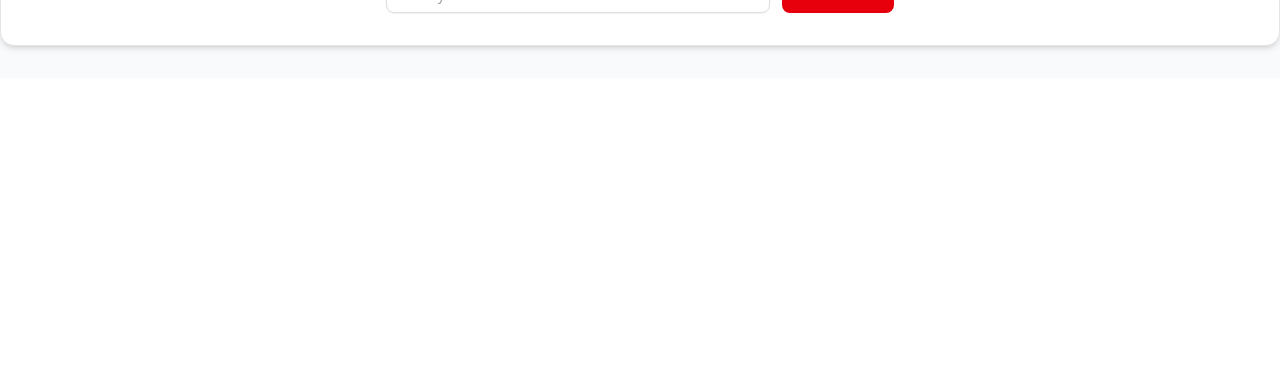
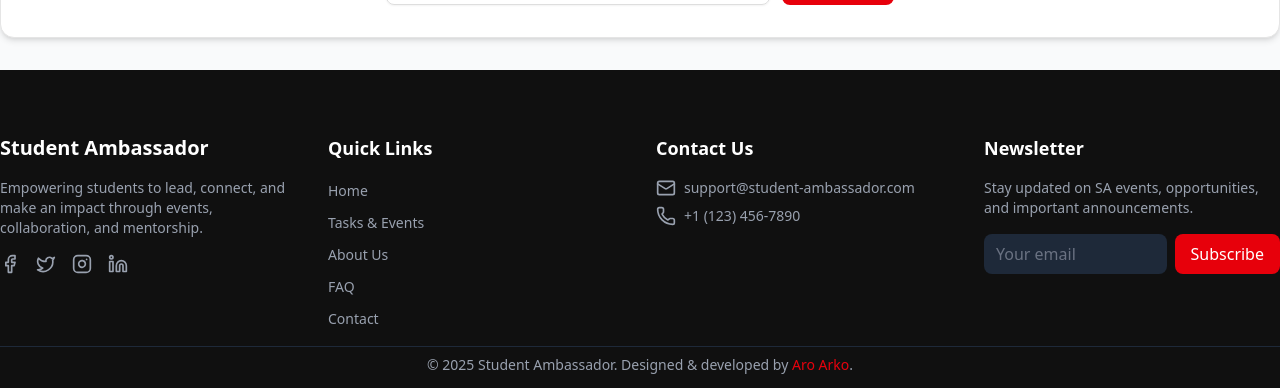
Before and after one commit to aro-arko/SA-Management-System, a Next.js app in the folder frontend/: page / in a window 1280 px wide. Shown: the part 3726-4114 px from the top of the page. Before the commit the page ends 3804 px from the top, so only its background shows below. Built offline with nearby package versions, Linux system fonts and the light colour scheme; no server answers.

Commit message:
footer added

```diff
--- a/frontend/src/app/(WithCommonLayout)/layout.tsx
+++ b/frontend/src/app/(WithCommonLayout)/layout.tsx
@@ -1,3 +1,4 @@
+import Footer from "@/components/shared/Footer";
 import Navbar from "@/components/shared/Navbar";
 
 const CommonLayout = ({ children }: { children: React.ReactNode }) => {
@@ -5,6 +6,7 @@ const CommonLayout = ({ children }: { children: React.ReactNode }) => {
     <div>
       <Navbar></Navbar>
       <main>{children}</main>
+      <Footer />
     </div>
   );
 };
--- a/frontend/src/components/modules/WithCommonLayout/quote/Quote.tsx
+++ b/frontend/src/components/modules/WithCommonLayout/quote/Quote.tsx
@@ -38,7 +38,7 @@ const Quote = () => {
         >
           <Lightbulb className="absolute top-6 left-6 text-yellow-500 dark:text-yellow-400 w-6 h-6 opacity-70" />
 
-          <h2 className="text-2xl sm:text-3xl font-semibold text-neutral-900 dark:text-neutral-100 mb-6">
+          <h2 className="text-3xl sm:text-4xl font-bold mb-3 text-neutral-900 dark:text-neutral-100">
             Quote of the Day
           </h2>
 
--- /dev/null
+++ b/frontend/src/components/shared/Footer.tsx
@@ -0,0 +1,181 @@
+"use client";
+
+import { useState } from "react";
+import {
+  Facebook,
+  Instagram,
+  Linkedin,
+  Mail,
+  Phone,
+  Twitter,
+} from "lucide-react";
+import Link from "next/link";
+
+const Footer = () => {
+  const [email, setEmail] = useState("");
+  const [isSubmitted, setIsSubmitted] = useState(false);
+
+  const handleSubscribe = (e: React.FormEvent) => {
+    e.preventDefault();
+    if (email.trim() !== "") {
+      setIsSubmitted(true);
+      setEmail(""); // Clear input after submission
+      setTimeout(() => setIsSubmitted(false), 4000); // Hide message after 4 seconds
+    }
+  };
+
+  return (
+    <footer className="bg-[#000000ef] text-white pt-16 pb-4">
+      <div className="max-w-7xl mx-auto px-4 sm:px-6 lg:px-0 grid grid-cols-1 sm:grid-cols-2 md:grid-cols-4 gap-8">
+        {/* About Section */}
+        <div className="space-y-4">
+          <h3 className="text-xl font-bold">Student Ambassador</h3>
+          <p className="text-sm text-gray-400">
+            Empowering students to lead, connect, and make an impact through
+            events, collaboration, and mentorship.
+          </p>
+          <div className="flex space-x-4">
+            <Link
+              href="https://www.facebook.com/aroarko28/"
+              className="text-gray-400 hover:text-white transition-colors"
+            >
+              <Facebook className="h-5 w-5" />
+            </Link>
+            <Link
+              href="https://x.com/aroarko28"
+              className="text-gray-400 hover:text-white transition-colors"
+            >
+              <Twitter className="h-5 w-5" />
+            </Link>
+            <Link
+              href="https://www.instagram.com/aroarko"
+              className="text-gray-400 hover:text-white transition-colors"
+            >
+              <Instagram className="h-5 w-5" />
+            </Link>
+            <Link
+              href="https://www.linkedin.com/in/aroarko/"
+              className="text-gray-400 hover:text-white transition-colors"
+            >
+              <Linkedin className="h-5 w-5" />
+            </Link>
+          </div>
+        </div>
+
+        {/* Quick Links */}
+        <div className="space-y-4">
+          <h4 className="text-lg font-semibold">Quick Links</h4>
+          <ul className="space-y-2">
+            <li>
+              <Link
+                href="/"
+                className="text-sm text-gray-400 hover:text-white transition-colors"
+              >
+                Home
+              </Link>
+            </li>
+            <li>
+              <Link
+                href="/tasks-events"
+                className="text-sm text-gray-400 hover:text-white transition-colors"
+              >
+                Tasks & Events
+              </Link>
+            </li>
+            <li>
+              <Link
+                href="/about"
+                className="text-sm text-gray-400 hover:text-white transition-colors"
+              >
+                About Us
+              </Link>
+            </li>
+            <li>
+              <Link
+                href="/faq"
+                className="text-sm text-gray-400 hover:text-white transition-colors"
+              >
+                FAQ
+              </Link>
+            </li>
+            <li>
+              <Link
+                href="/contact"
+                className="text-sm text-gray-400 hover:text-white transition-colors"
+              >
+                Contact
+              </Link>
+            </li>
+          </ul>
+        </div>
+
+        {/* Contact Info */}
+        <div className="space-y-4">
+          <h4 className="text-lg font-semibold">Contact Us</h4>
+          <ul className="space-y-2">
+            <li className="flex items-center space-x-2">
+              <Mail className="h-5 w-5 text-gray-400" />
+              <span className="text-sm text-gray-400">
+                support@student-ambassador.com
+              </span>
+            </li>
+            <li className="flex items-center space-x-2">
+              <Phone className="h-5 w-5 text-gray-400" />
+              <span className="text-sm text-gray-400">+1 (123) 456-7890</span>
+            </li>
+          </ul>
+        </div>
+
+        {/* Newsletter */}
+        <div className="space-y-4">
+          <h4 className="text-lg font-semibold">Newsletter</h4>
+          <p className="text-sm text-gray-400">
+            Stay updated on SA events, opportunities, and important
+            announcements.
+          </p>
+          <form onSubmit={handleSubscribe} className="flex flex-col space-y-2">
+            <div className="flex space-x-2">
+              <input
+                type="email"
+                value={email}
+                onChange={(e) => setEmail(e.target.value)}
+                placeholder="Your email"
+                className="w-full px-3 py-2 rounded-md bg-gray-800 text-white placeholder-gray-500 focus:outline-none focus:ring-2 focus:ring-red-600"
+              />
+              <button
+                type="submit"
+                className="px-4 py-2 bg-red-600 text-white rounded-md hover:bg-red-700 transition-colors"
+              >
+                Subscribe
+              </button>
+            </div>
+            {isSubmitted && (
+              <p className="text-sm text-green-500">
+                ✅ Subscribed successfully!
+              </p>
+            )}
+          </form>
+        </div>
+      </div>
+
+      {/* Copyright */}
+      <div className="border-t border-gray-800 mt-4 pt-2 max-w-7xl mx-auto px-4 text-center sm:px-6 lg:px-0">
+        <p className="text-sm text-gray-400">
+          © {new Date().getFullYear()} Student Ambassador. Designed & developed
+          by{" "}
+          <a
+            href="https://www.aro-arko.software/"
+            target="_blank"
+            rel="noopener noreferrer"
+            className="text-red-600 hover:underline"
+          >
+            Aro Arko
+          </a>
+          .
+        </p>
+      </div>
+    </footer>
+  );
+};
+
+export default Footer;
```
